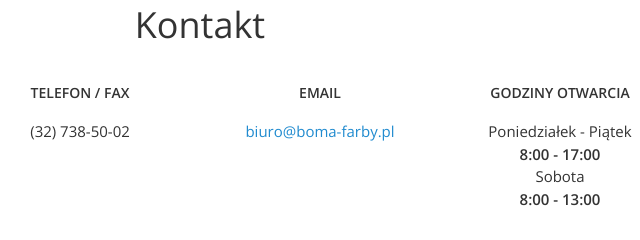
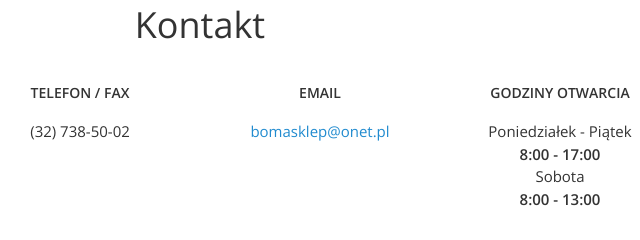
Before and after one commit to paranoida/boma, a plain HTML site: page index.html in a window 1280 px wide. Shown: the part 3700-3940 px from the top of the page, 440-1080 px from the left. Drawn offline with nearby package versions, Linux system fonts and the light colour scheme.

Commit message:
update email

```diff
--- a/index.html
+++ b/index.html
@@ -192,7 +192,7 @@
               </li>
               <li class="info__item">
                 <h3 class="info__title">Email</h3>
-                <p class="info__text"><a href="mailto:&#098;&#105;&#117;&#114;&#111;&#064;&#098;&#111;&#109;&#097;&#045;&#102;&#097;&#114;&#098;&#121;&#046;&#112;&#108;">biuro@boma-farby.pl</a></p>
+                <p class="info__text"><a href="mailto:&#098;&#111;&#109;&#097;&#115;&#107;&#108;&#101;&#112;&#064;&#111;&#110;&#101;&#116;&#046;&#112;&#108;">bomasklep@onet.pl</a></p>
               </li>
               <li class="info__item">
                 <h3 class="info__title">Godziny otwarcia</h3>
```
